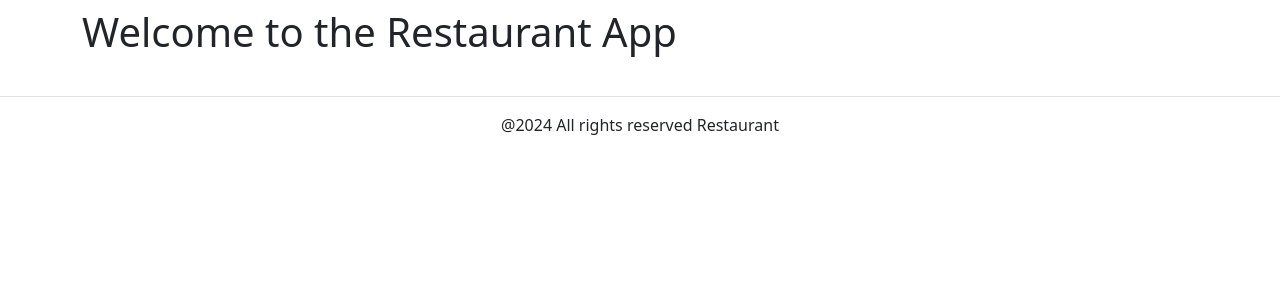
After one commit to IlyA1536/Restaurant_app, a Django app: page / in a window 1280 px wide. The commit adds this page. Shown: the top 300 px of the page. Run offline with Django 5.2, Linux system fonts and the light colour scheme.

Commit message:
Create main page template.

```diff
--- a/main/urls.py
+++ b/main/urls.py
@@ -0,0 +1,9 @@
+from django.contrib import admin
+from django.urls import path
+from main.views import IndexView
+
+urlpatterns = [
+    path('', IndexView.as_view(), name='index'),
+]
+
+app_name = 'main'
--- a/main/views.py
+++ b/main/views.py
@@ -1,3 +1,4 @@
-from django.shortcuts import render
+from django.views.generic import TemplateView
 
-# Create your views here.
+class IndexView(TemplateView):
+    template_name = 'index.html'
--- a/restaurant_app/settings.py
+++ b/restaurant_app/settings.py
@@ -60,7 +60,7 @@ ROOT_URLCONF = 'restaurant_app.urls'
 TEMPLATES = [
     {
         'BACKEND': 'django.template.backends.django.DjangoTemplates',
-        'DIRS': [],
+        'DIRS': [BASE_DIR/'templates'],
         'APP_DIRS': True,
         'OPTIONS': {
             'context_processors': [
--- a/restaurant_app/urls.py
+++ b/restaurant_app/urls.py
@@ -22,4 +22,5 @@ from django.conf.urls.static import static
 
 urlpatterns = [
     path('admin/', admin.site.urls),
+    path('', include('main.urls')),
 ] + static(settings.MEDIA_URL, document_root=settings.MEDIA_ROOT)
--- a/templates/base.html
+++ b/templates/base.html
@@ -1,4 +1,5 @@
 {% load static %}
+{% load i18n %}
 <!DOCTYPE html>
 <html lang="en">
     <head>
--- /dev/null
+++ b/templates/index.html
@@ -0,0 +1,7 @@
+{% extends 'base.html' %}
+
+{% block content %}
+<div class="container">
+    <h1>Welcome to the Restaurant App</h1>
+</div>
+{% endblock %}
```
